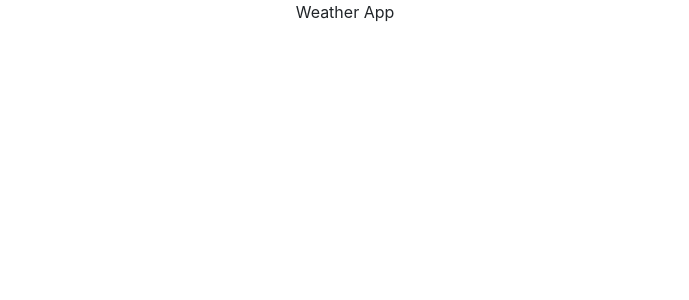
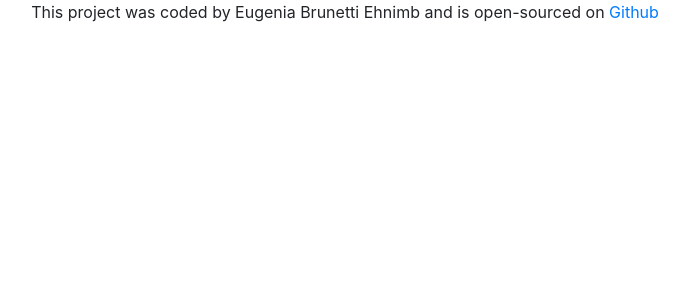
Before and after one commit to eugesuri/weather-react-app, a React (Create React App) app: page / in a window 1280 px wide. Shown: the top 300 px of the page, without its empty margins (295-984 px from the left). Built offline with nearby package versions, Linux system fonts and the light colour scheme.

Commit message:
added link to github

```diff
--- a/src/App.js
+++ b/src/App.js
@@ -1,7 +1,18 @@
 import "./App.css";
+import React from "react";
 
 function App() {
-  return <div className="App">Weather App </div>;
+  return (
+    <div className="App">
+      <footer>
+        This project was coded by Eugenia Brunetti Ehnimb and is open-sourced on
+        <a href="https://github.com/eugesuri/weather-react-app" target="_blank">
+          {" "}
+          Github{" "}
+        </a>{" "}
+      </footer>{" "}
+    </div>
+  );
 }
 
 export default App;
```
